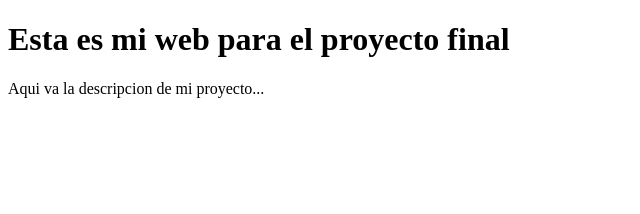
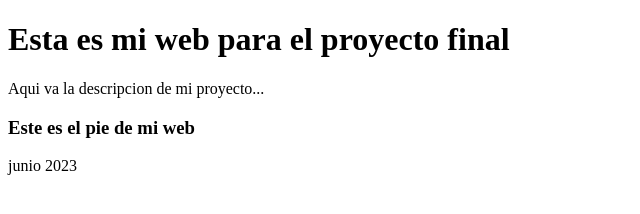
Before and after one commit to rpverson/Proyectos_TI, a plain HTML site: page index.html in a window 1280 px wide. Shown: the whole page, without its empty margins (0-640 px from the left). Drawn offline with Linux system fonts and the light colour scheme.

Commit message:
Se crea el footer con el dato de la fecha

```diff
--- a/index.html
+++ b/index.html
@@ -9,4 +9,8 @@
     <h1>Esta es mi web para el proyecto final</h1>
     <p>Aqui va la descripcion de mi proyecto...</p>
 </body>
+<footer>
+    <h3>Este es el pie de mi web</h3>
+    <p>junio 2023</p>
+</footer>
 </html>
```
